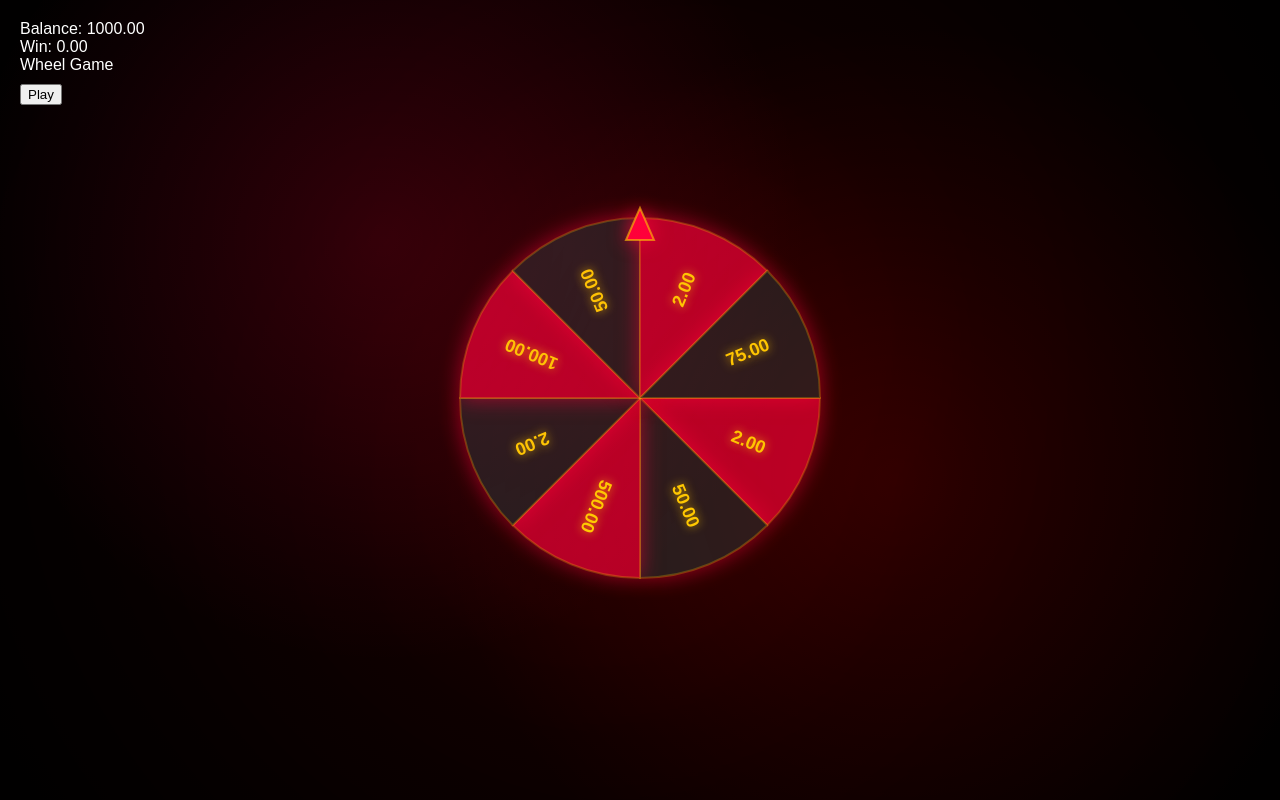
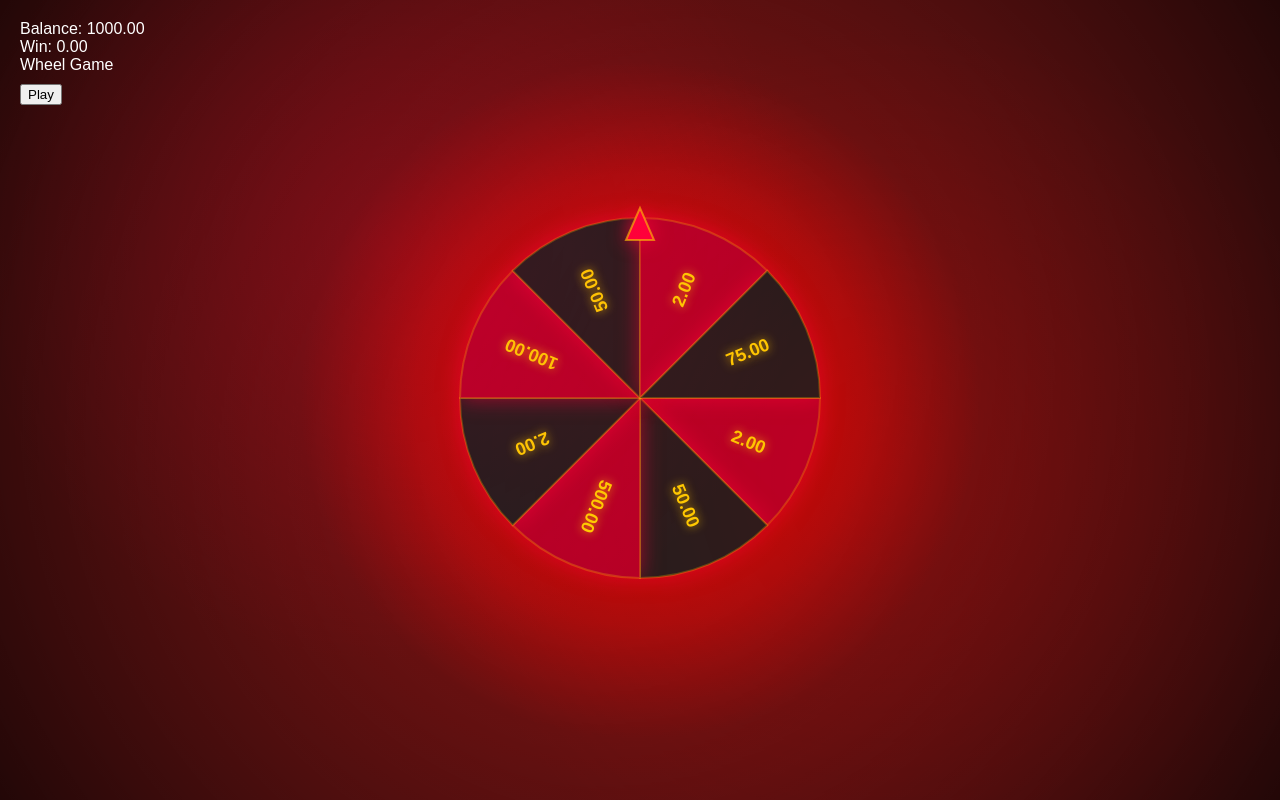
Before and after one commit to fedev-rgb/fortune-wheel, a website built with Vite: page index.html in a window 1280 px wide. Built offline with nearby package versions, Linux system fonts and the light colour scheme.

Commit message:
ui: changes background color gradient

```diff
--- a/src/styles.css
+++ b/src/styles.css
@@ -3,11 +3,7 @@ body {
   height: 100vh;
   overflow: hidden;
 
-  background: radial-gradient(circle at center,
-    #2a0000 0%,
-    #120000 45%,
-    #050000 100%
-  );
+  background: radial-gradient(circle at center, #ff0000, #7a1414 45%, #8a1e1e);
 }
 
 body::before {
```
